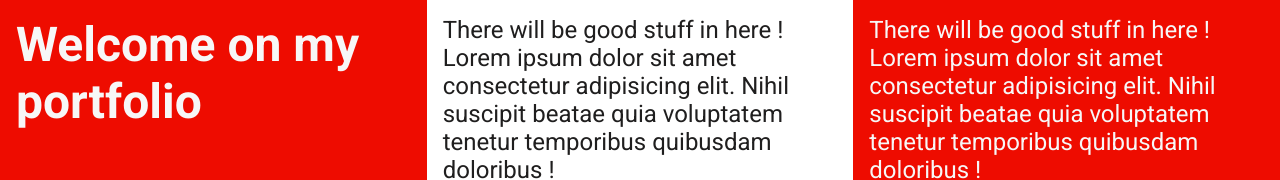
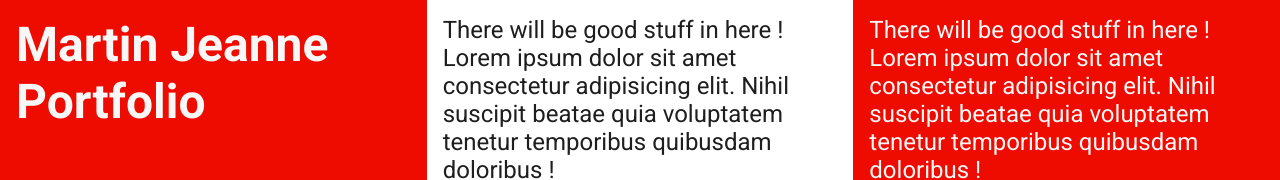
Before and after one commit to MartinJeanne/portfolioVueJs, a Vue app: page / in a window 1280 px wide. Shown: the top 180 px of the page. Built offline with nearby package versions, Linux system fonts and the light colour scheme.

Commit message:
Small text change

```diff
--- a/src/App.vue
+++ b/src/App.vue
@@ -8,7 +8,8 @@ export default {
 
 <template>
   <header class="short red">
-    <h1>Welcome on my portfolio</h1>
+    <h1>Martin Jeanne</h1>
+    <h1>Portfolio</h1>
   </header>
 
   <article class="tall white">
```
